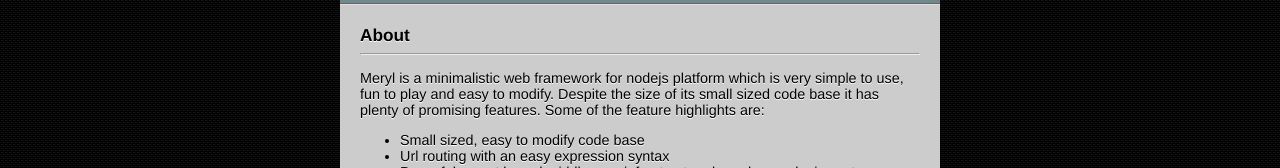
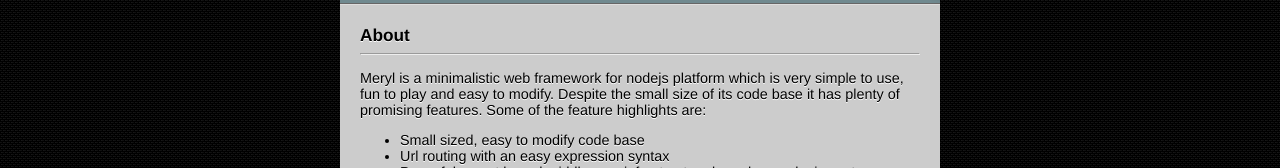
Before and after one commit to stagas/meryl, a plain HTML site: page index.html in a window 1280 px wide. Shown: the part 178-346 px from the top of the page. Drawn offline with Linux system fonts and the light colour scheme; a script that the page names is missing.

Commit message:
fixed typo

```diff
--- a/index.html
+++ b/index.html
@@ -49,8 +49,8 @@
           <hr />
           <p>
             Meryl is a minimalistic web framework for nodejs platform which is very
-            simple to use, fun to play and easy to modify. Despite the size of its
-            small sized code base it has plenty of promising features.
+            simple to use, fun to play and easy to modify. Despite the small size of its
+            code base it has plenty of promising features.
             Some of the feature highlights are:
             <ul>
               <li>Small sized, easy to modify code base</li>
```
Also changed, not shown: bg.gif (deleted).
